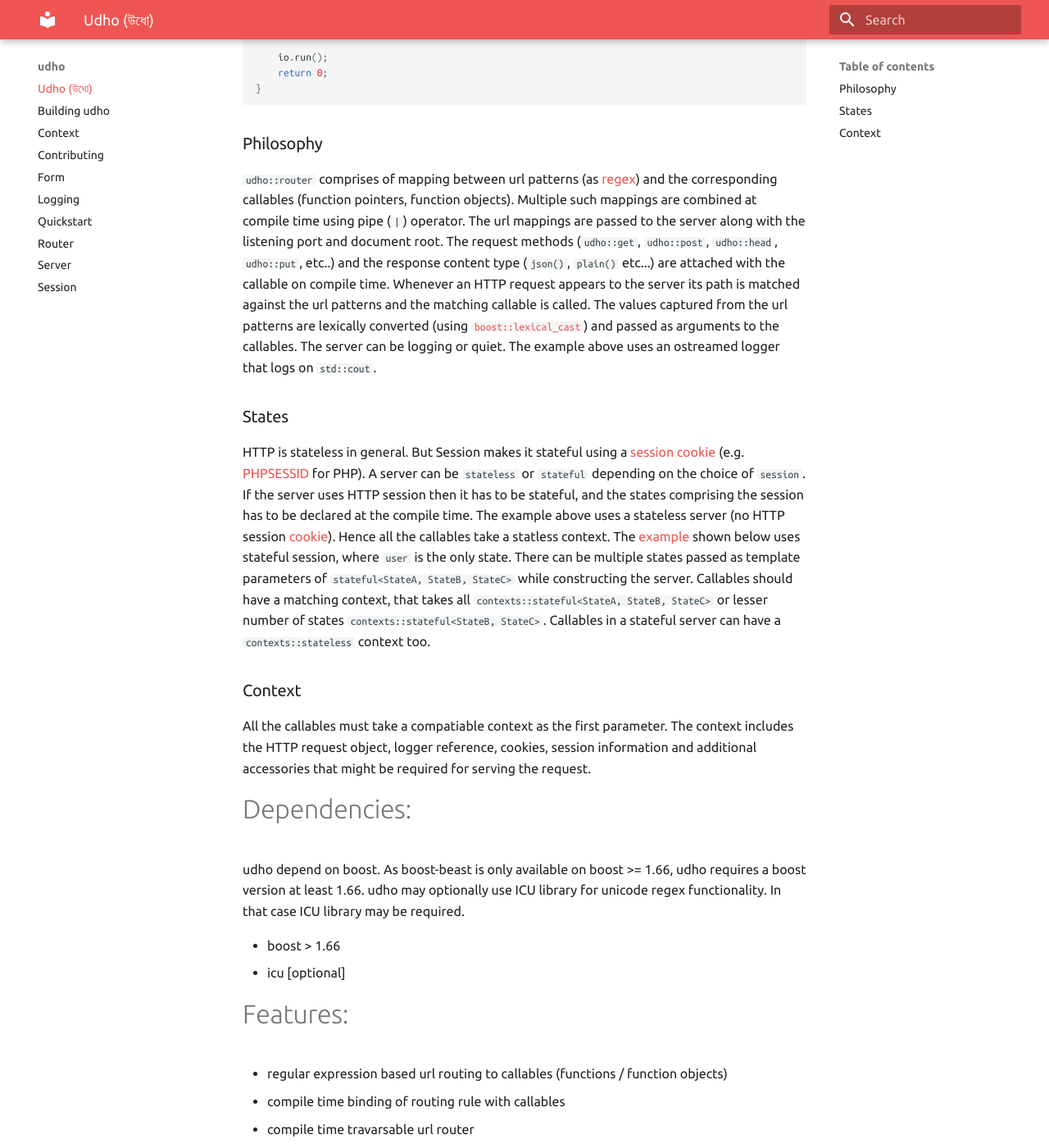
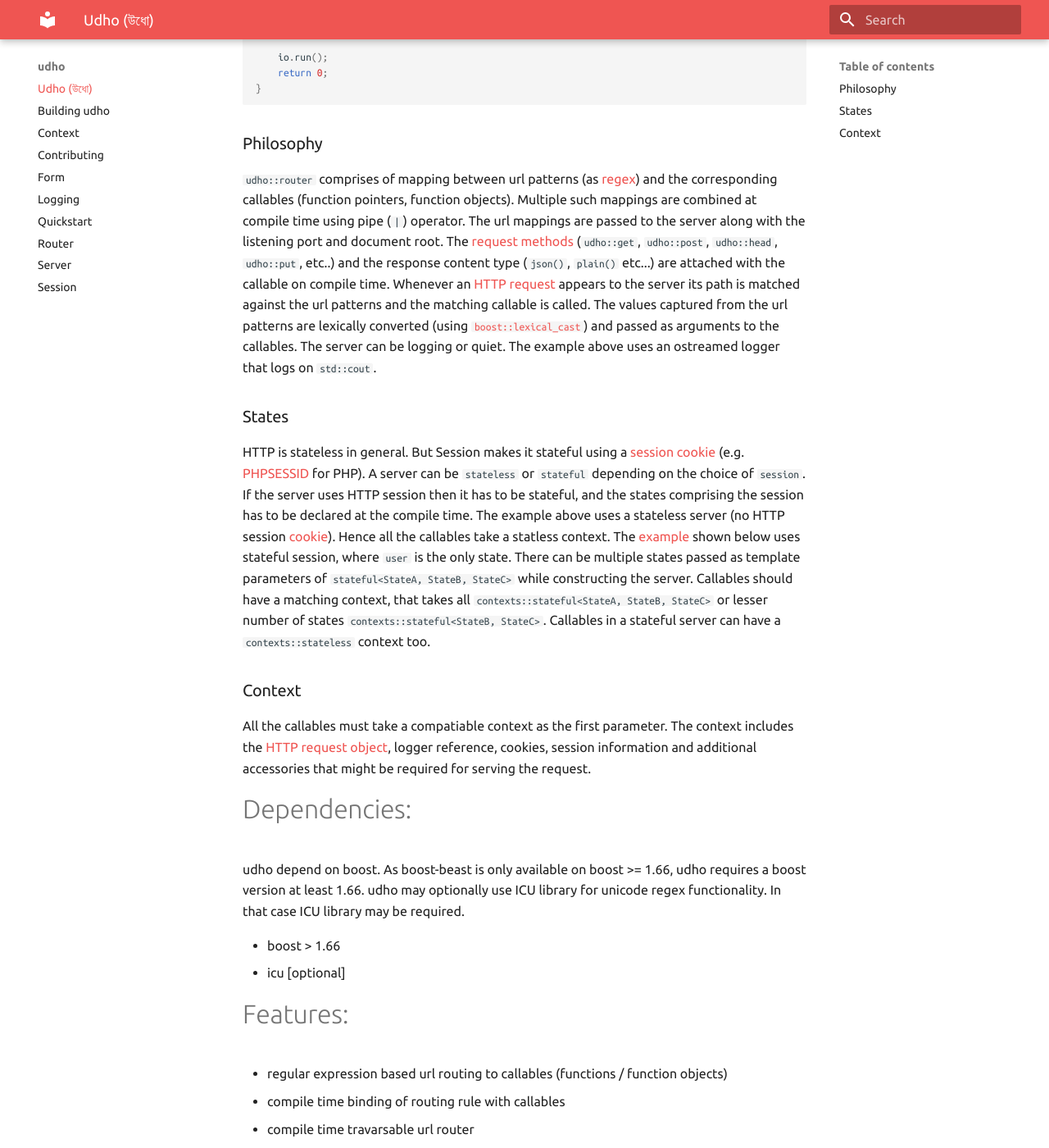
Before and after one commit to neel/udho, an MkDocs documentation site: the page built from docs/index.md, in a window 1280 px wide and 1400 px high, scrolled down 1130 px. Shown: the whole window at 82% size. Built offline with MkDocs 1.6.1 and Material for MkDocs 9.7.7, drawn with Linux system fonts in a browser that asks for light colours; part of the change alters nothing that is shown; some of the changed text lies outside the part shown.

````diff
--- a/docs/index.md
+++ b/docs/index.md
@@ -41,14 +41,14 @@ int main(){
 ```
 ### Philosophy
 
-`udho::router` comprises of mapping between url patterns (as [regex](https://en.wikipedia.org/wiki/Regular_expression)) and the corresponding callables (function pointers, function objects). Multiple such mappings are combined at compile time using pipe (`|`) operator. The url mappings are passed to the server along with the listening port and document root. The request methods (`udho::get`, `udho::post`, `udho::head`, `udho::put`, etc..) and the response content type (`json()`, `plain()` etc...) are attached with the callable on compile time. Whenever an HTTP request appears to the server its path is matched against the url patterns and the matching callable is called. The values captured from the url patterns are lexically converted (using [`boost::lexical_cast`](https://theboostcpplibraries.com/boost.lexical_cast)) and passed as arguments to the callables. The server can be logging or quiet. The example above uses an ostreamed logger that logs on `std::cout`.
+`udho::router` comprises of mapping between url patterns (as [regex](https://en.wikipedia.org/wiki/Regular_expression)) and the corresponding callables (function pointers, function objects). Multiple such mappings are combined at compile time using pipe (`|`) operator. The url mappings are passed to the server along with the listening port and document root. The [request methods](https://developer.mozilla.org/en-US/docs/Web/HTTP/Methods) (`udho::get`, `udho::post`, `udho::head`, `udho::put`, etc..) and the response content type (`json()`, `plain()` etc...) are attached with the callable on compile time. Whenever an [HTTP request](https://developer.mozilla.org/en-US/docs/Web/HTTP/Overview#HTTP_flow) appears to the server its path is matched against the url patterns and the matching callable is called. The values captured from the url patterns are lexically converted (using [`boost::lexical_cast`](https://theboostcpplibraries.com/boost.lexical_cast)) and passed as arguments to the callables. The server can be logging or quiet. The example above uses an ostreamed logger that logs on `std::cout`.
 
 ### States
 HTTP is stateless in general. But Session makes it stateful using a [session cookie](https://en.wikipedia.org/wiki/Session_ID) (e.g. [PHPSESSID](https://www.php.net/manual/en/session.idpassing.php) for PHP). A server can be `stateless` or `stateful` depending on the choice of `session`. If the server uses HTTP session then it has to be stateful, and the states comprising the session has to be declared at the compile time. The example above uses a stateless server (no HTTP session [cookie](https://en.wikipedia.org/wiki/HTTP_cookie)). Hence all the callables take a statless context. The [example](#stateful-example) shown below uses stateful session, where `user` is the only state. There can be multiple states passed as template parameters of  `stateful<StateA, StateB, StateC>` while constructing the server. Callables should have a matching context, that takes all `contexts::stateful<StateA, StateB, StateC>` or lesser number of states `contexts::stateful<StateB, StateC>`. Callables in a stateful server can have a `contexts::stateless` context too.
 
 ### Context
 
-All the callables must take a compatiable context as the first parameter. The context includes the HTTP request object, logger reference, cookies, session information and additional accessories that might be required for serving the request.
+All the callables must take a compatiable context as the first parameter. The context includes the [HTTP request object](https://www.boost.org/doc/libs/develop/libs/beast/doc/html/beast/ref/boost__beast__http__request.html), logger reference, cookies, session information and additional accessories that might be required for serving the request.
 
 # Dependencies:
 udho depend on boost. As boost-beast is only available on boost >= 1.66, udho requires a boost version at least 1.66. udho may optionally use ICU library for unicode regex functionality. In that case ICU library may be required.
@@ -71,6 +71,9 @@ udho depend on boost. As boost-beast is only available on boost >= 1.66, udho re
 * on memory session for stateful web applications (no globals) and no session for stateless applications
 * strictly typed on memory session storage
 * compile time pluggable & customizable logging
+* deferred response and long polling
+* xml based template parsing
+* arithmatic and logical expression evaluation in xml template
 
 # Stateful Example  <a name="stateful-example"></a>
 
````
